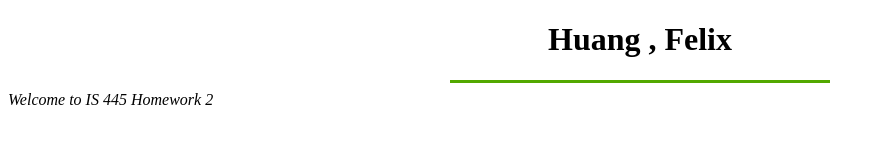
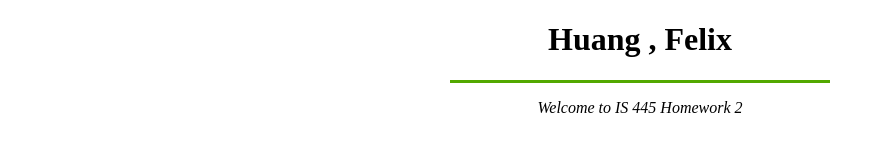
Before and after one commit to fhcsulb/IS-445-Assign-2, a website: page website/linkedpage.html in a window 1280 px wide. Shown: the whole page, without its empty margins (0-883 px from the left). Drawn offline with Linux system fonts and the light colour scheme.

Commit message:
Text is now alligned in the middle.

```diff
--- a/website/linkedpage.html
+++ b/website/linkedpage.html
@@ -11,7 +11,7 @@
 
 <hr width = "30%">
 
-<p1>  <i> Welcome to IS 445 Homework 2   </i>       </p1>
+<p align="center">  <i> Welcome to IS 445 Homework 2   </i>       </p>
 
 
 
--- a/website/styles.css
+++ b/website/styles.css
@@ -7,3 +7,7 @@ hr {
     border-color: lawngreen;
     border-width: 3px 0 0;
 }
+
+p {
+    text-align: center;
+}
```
